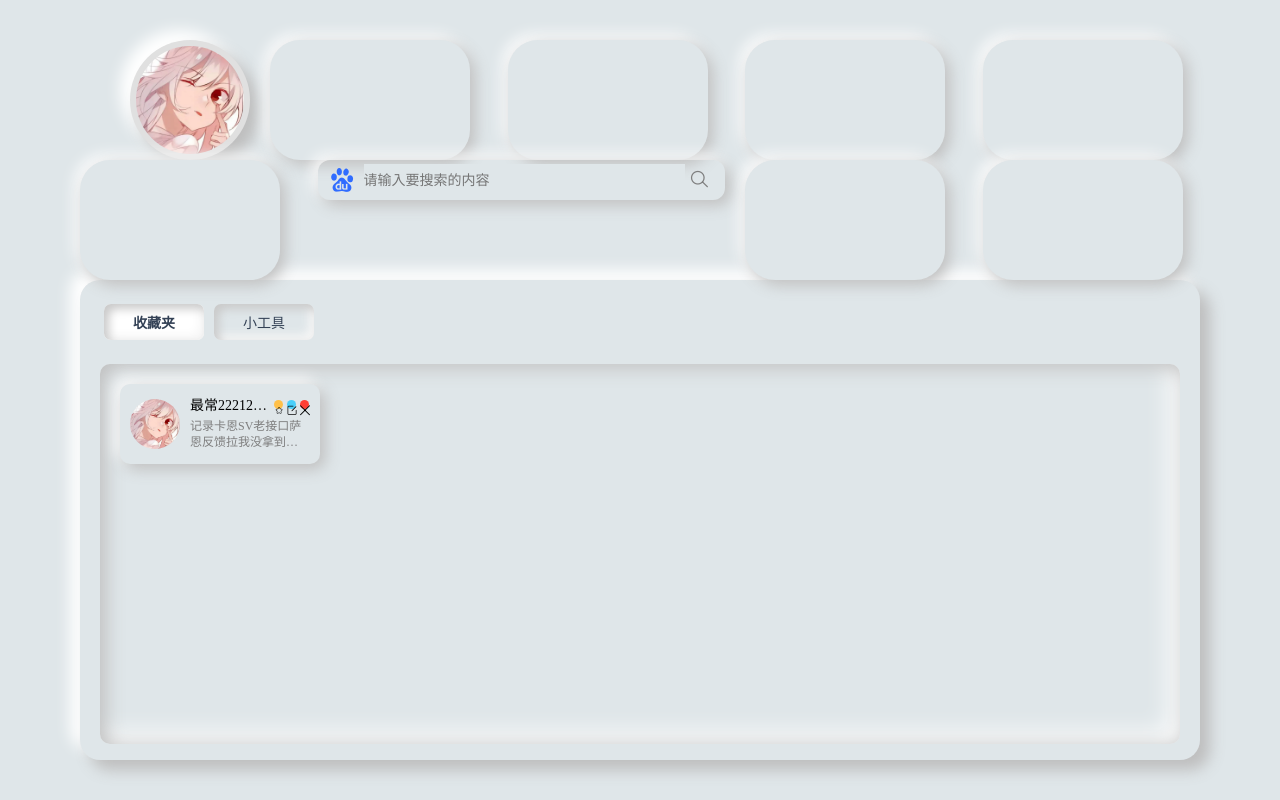
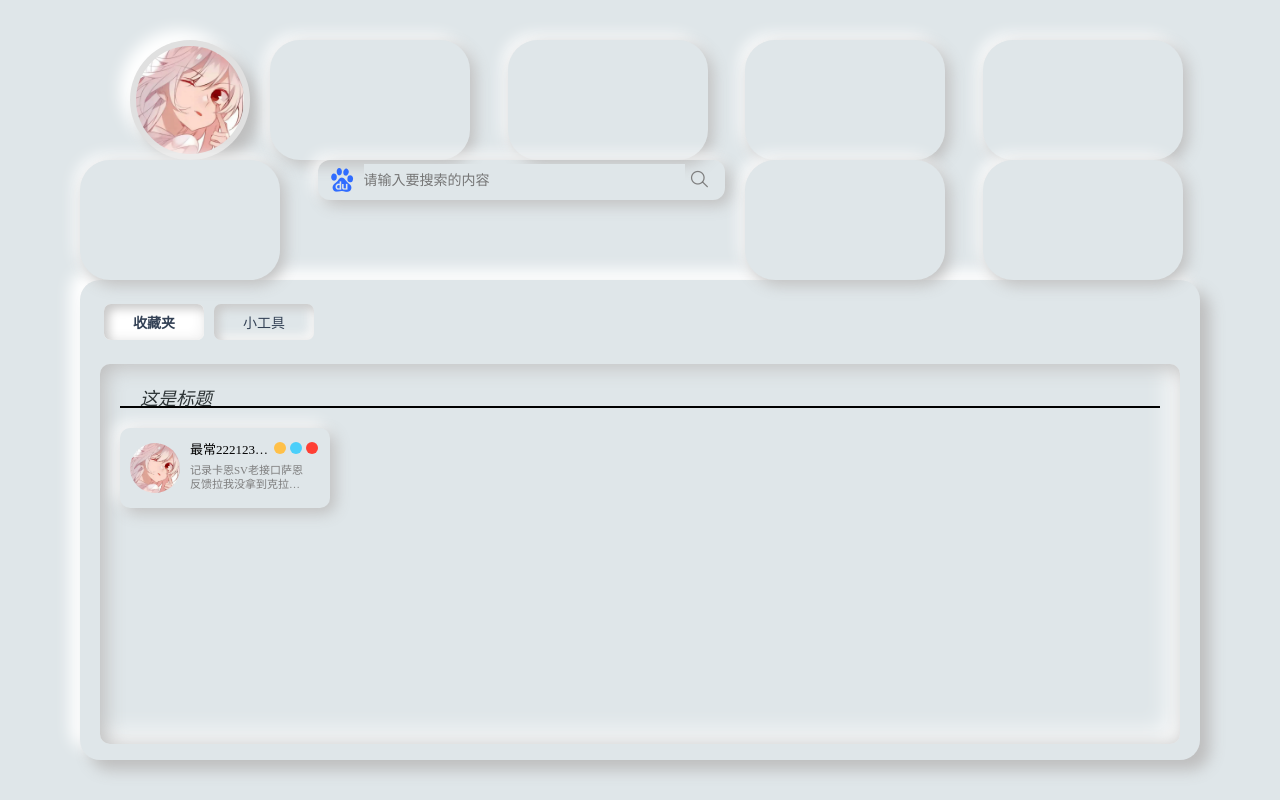
Before and after one commit to Cao-JH/home-page, a Vue app: page /home in a window 1280 px wide. Built offline with nearby package versions, Linux system fonts and the light colour scheme; a web font is replaced by a local one.

Commit message:
收藏夹样式

```diff
--- a/src/views/FavoritePage/index.vue
+++ b/src/views/FavoritePage/index.vue
@@ -1,5 +1,9 @@
 <template>
   <div id="favorite-content">
+    <div class="favorite-title">
+      <span class="title">这是标题</span>
+      <div></div>
+    </div>
     <div class="favorite-box">
       <div class="avatar-box">
         <img src="@/assets/img/avatar.jpg" alt="" />
@@ -9,13 +13,13 @@
           <div class="text-top-right">最常222123213去</div>
           <div class="text-top-left">
             <div class="point favorite">
-              <span class="iconfont icon-shoucang"></span>
+              <span class="icon-shoucang iconfont"></span>
             </div>
             <div class="point edit">
-              <span class="iconfont icon-bianji"></span>
+              <span class="icon-bianji iconfont"></span>
             </div>
             <div class="point delete">
-              <span class="iconfont icon-shanchu"></span>
+              <span class="icon-shanchu iconfont"></span>
             </div>
           </div>
         </div>
@@ -37,8 +41,20 @@ import { ref, reactive } from "vue";
 #favorite-content {
   padding: 20px;
 
+  .favorite-title {
+    width: 100%;
+    height: 24px;
+    margin-bottom: 20px;
+    font-size: 18px;
+    font-family: 'ErZhiYuan', sans-serif;
+    font-style: italic;
+    color: @titleFont;
+    padding-left: 20px;
+    border-bottom: 2px solid #000;
+  }
+
   .favorite-box {
-    width: 200px;
+    width: 210px;
     height: 80px;
     padding: 10px;
     border-radius: 10px;
@@ -46,6 +62,7 @@ import { ref, reactive } from "vue";
     box-shadow: 5px 5px 15px #bebebe, -5px -5px 15px #ffffff;
     display: flex;
     align-items: center;
+    transition: transform 0.5s ease;
 
     .avatar-box {
       width: 50px;
@@ -66,47 +83,65 @@ import { ref, reactive } from "vue";
       justify-content: flex-start;
 
       .text-top {
-        width: 120px;
+        width: 130px;
         height: 20px;
         display: flex;
         justify-content: space-between;
         align-items: center;
 
         .text-top-right {
-          max-width: 80px;
-          font-size: 14px;
+          width: 80px;
+          font-size: 13px;
           white-space: nowrap;
           overflow: hidden;
           text-overflow: ellipsis;
         }
 
         .text-top-left {
-          width: 40px;
+          width: 50px;
           display: flex;
           flex-direction: row;
 
           .point {
-            width: 9px;
-            height: 9px;
+            width: 12px;
+            height: 12px;
             margin-left: 4px;
             border-radius: 50%;
-            background-color: #000;
-          }
+            text-align: center;
+            transition: transform 0.5s ease;
 
-          .iconfont {
-            font-size: 10px;
+            .iconfont {
+              opacity: 0;
+              transition: opacity 0.5s ease;
+            }
+
+            &:hover {
+              transform: scale(1.5);
+
+              .iconfont {
+                opacity: 1;
+              }
+            }
           }
 
           .delete {
             background-color: @delete;
+            line-height: 12px;
+            font-size: 7px;
           }
 
           .favorite {
             background-color: @favorite;
+            font-size: 12px;
+            display: flex;
+            justify-content: center;
+            align-content: center;
           }
 
           .edit {
             background-color: @edit;
+            line-height: 12px;
+            font-size: 8px;
           }
         }
       }
@@ -118,7 +153,7 @@ import { ref, reactive } from "vue";
         color: @textFont;
 
         .text-direction {
-          font-size: 12px;
+          font-size: 11px;
           line-height: 1.3;
           display: -webkit-box;
           -webkit-line-clamp: 2;
@@ -128,6 +163,10 @@ import { ref, reactive } from "vue";
         }
       }
     }
+
+    &:hover {
+      transform: scale(1.03);
+    }
   }
 }
 </style>
--- a/src/views/Home/components/indexTab.vue
+++ b/src/views/Home/components/indexTab.vue
@@ -32,6 +32,7 @@ const changeTab = (tab) => {
   flex-wrap: wrap;
   padding: 0.25rem;
   font-size: 14px;
+  font-family: 'ErZhiYuan', sans-serif;
 }
 
 .tabs .radio {
```
